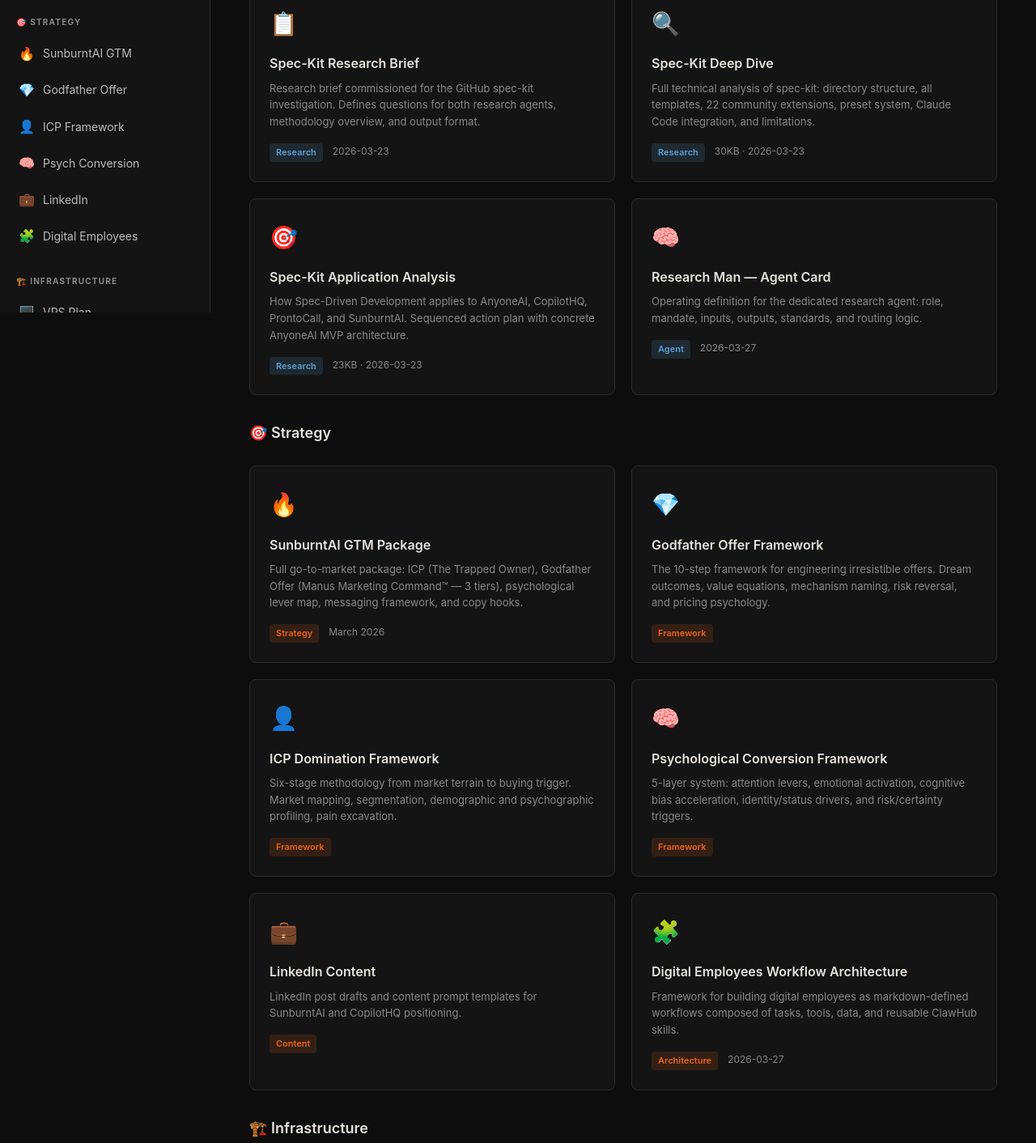
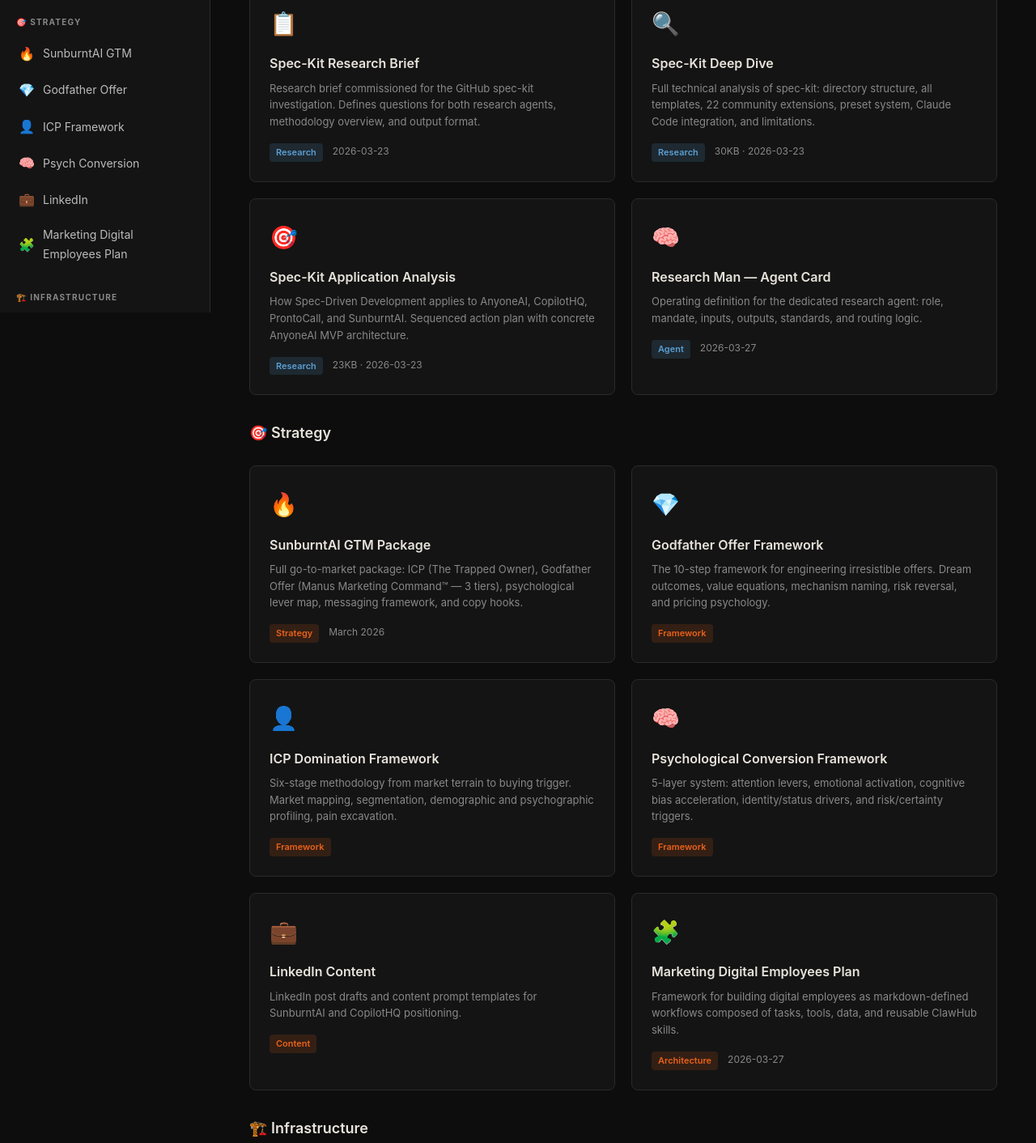
Before and after one commit to AgentChrisAI/baron.github.io, a plain HTML site: page index.html in a window 1280 px wide. Shown: the part 414-1826 px from the top of the page at 81% size. Drawn offline with Linux system fonts and the light colour scheme.

Commit message:
Rename digital employees page title

```diff
--- a/index.html
+++ b/index.html
@@ -43,7 +43,7 @@
         <a href="strategy/icp-framework.html"><span class="icon">👤</span> ICP Framework</a>
         <a href="strategy/psychological-conversion.html"><span class="icon">🧠</span> Psych Conversion</a>
         <a href="strategy/linkedin.html"><span class="icon">💼</span> LinkedIn</a>
-        <a href="strategy/digital-employees-workflow-architecture.html"><span class="icon">🧩</span> Digital Employees</a>
+        <a href="strategy/digital-employees-workflow-architecture.html"><span class="icon">🧩</span> Marketing Digital Employees Plan</a>
       </div>
     </div>
 
@@ -137,7 +137,7 @@
         </a>
         <a href="strategy/digital-employees-workflow-architecture.html" class="card">
           <div class="card-icon">🧩</div>
-          <div class="card-title">Digital Employees Workflow Architecture</div>
+          <div class="card-title">Marketing Digital Employees Plan</div>
           <div class="card-desc">Framework for building digital employees as markdown-defined workflows composed of tasks, tools, data, and reusable ClawHub skills.</div>
           <div class="card-meta"><span class="badge badge-strategy">Architecture</span><span>2026-03-27</span></div>
         </a>
```
Also changed, not shown: strategy/digital-employees-workflow-architecture.html (+2 -2 lines).
